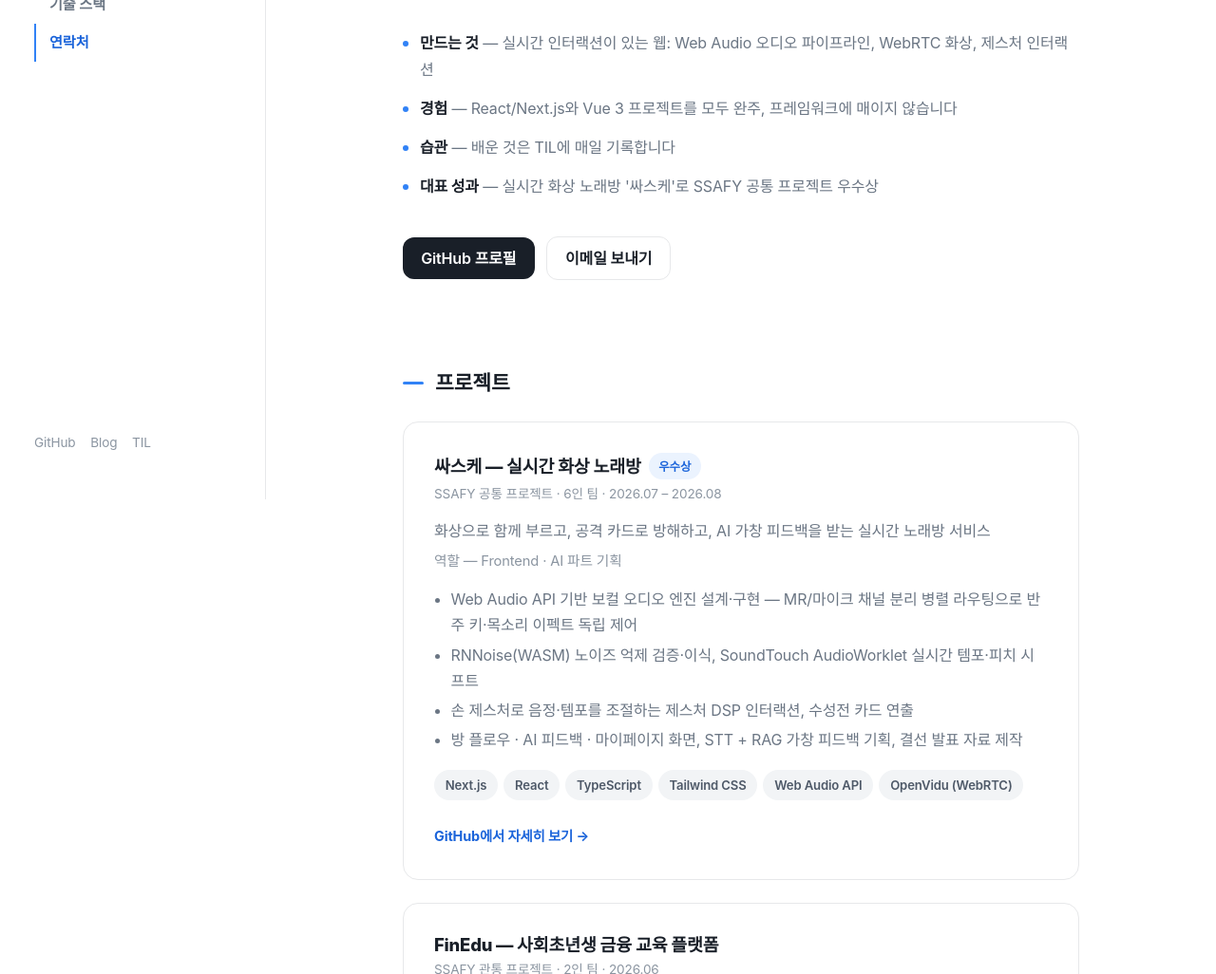
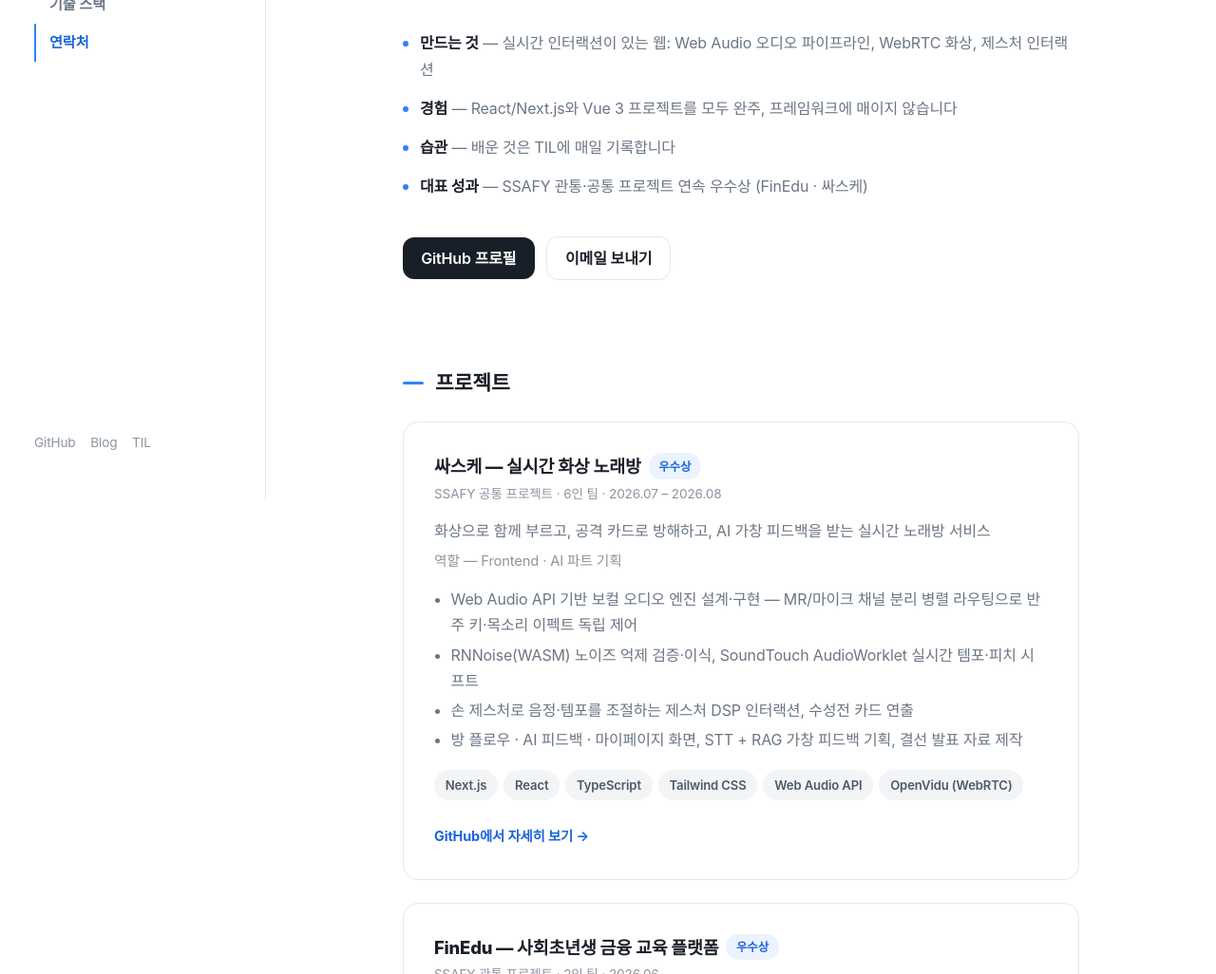
Before and after one commit to jangms11263124/jangms11263124.github.io, a plain HTML site: page index.html in a window 1280 px wide. Shown: the part 274-1300 px from the top of the page at 95% size. Drawn offline with nearby package versions, Linux system fonts and the light colour scheme; a web font is replaced by a local one.

Commit message:
feat: add FinEdu excellence award

```diff
--- a/index.html
+++ b/index.html
@@ -159,7 +159,7 @@
           <li><span><b>만드는 것</b> — 실시간 인터랙션이 있는 웹: Web Audio 오디오 파이프라인, WebRTC 화상, 제스처 인터랙션</span></li>
           <li><span><b>경험</b> — React/Next.js와 Vue 3 프로젝트를 모두 완주, 프레임워크에 매이지 않습니다</span></li>
           <li><span><b>습관</b> — 배운 것은 TIL에 매일 기록합니다</span></li>
-          <li><span><b>대표 성과</b> — 실시간 화상 노래방 '싸스케'로 SSAFY 공통 프로젝트 우수상</span></li>
+          <li><span><b>대표 성과</b> — SSAFY 관통·공통 프로젝트 연속 우수상 (FinEdu · 싸스케)</span></li>
         </ul>
         <a class="btn btn-ink me-2" href="https://github.com/jangms11263124">GitHub 프로필</a>
         <a class="btn btn-line" href="mailto:jangms11263124@gmail.com">이메일 보내기</a>
@@ -191,6 +191,7 @@
         <article class="proj">
           <div class="d-flex flex-wrap align-items-center gap-2 mb-1">
             <h3 class="title">FinEdu — 사회초년생 금융 교육 플랫폼</h3>
+            <span class="pill">우수상</span>
           </div>
           <div class="meta">SSAFY 관통 프로젝트 · 2인 팀 · 2026.06</div>
           <p class="desc">경제·금융 입문 콘텐츠를 AI가 사용자 활동 기록 기반으로 맞춤 추천하는 교육 서비스</p>
```
